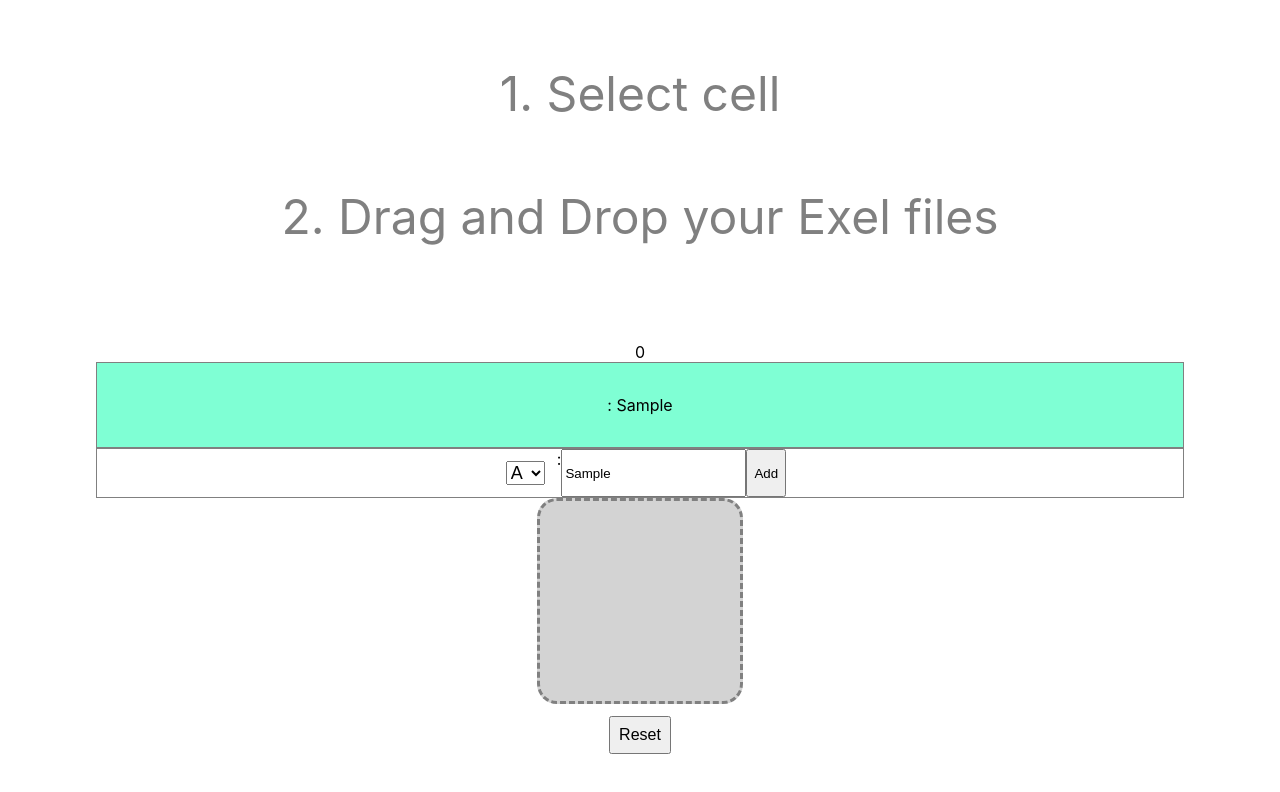
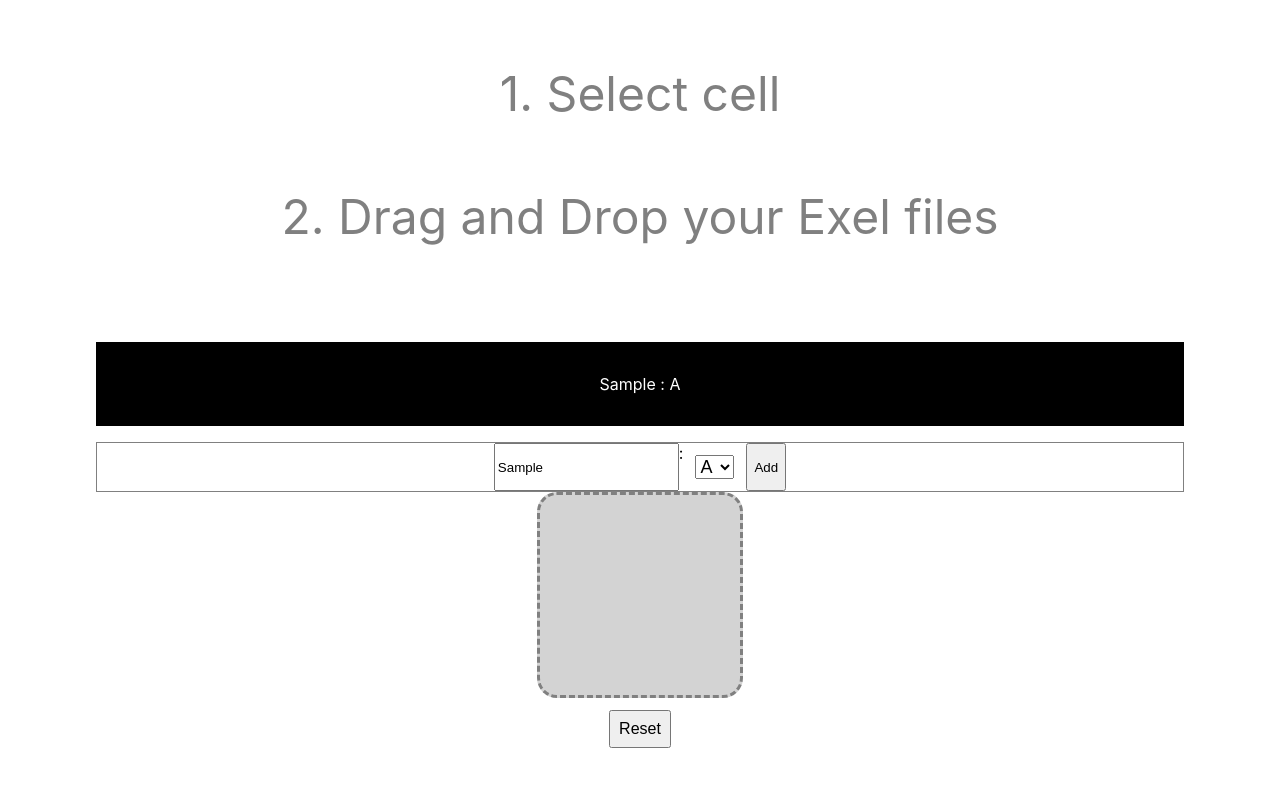
Before and after one commit to csabat/exel-parser, a React (Create React App) app: page / in a window 1280 px wide. Both pictures are taken after typing "Sample" into the empty fields and a click on the button "Add". Shown: the top 792 px of the page. Built offline with nearby package versions, Linux system fonts and the light colour scheme.

Commit message:
single doc

```diff
--- a/src/components/SingleDocParse.js
+++ b/src/components/SingleDocParse.js
@@ -6,9 +6,9 @@ export default class SingleDocParse extends Component {
     state = {
         model: {
         },
-        start: 1,
-        end: 10,
-        column: '',
+        start: 10,
+        end: 20,
+        column: 'A',
         fieldName: '',
         results: [],
         rABS: true
@@ -58,7 +58,7 @@ export default class SingleDocParse extends Component {
 
     renderModel = () => {
       const keys = Object.keys(this.state.model);
-      return keys.map(key => <p>{key} : {this.state.model[key]}</p>)
+      return keys.map(key => <p>{this.state.model[key]} : {key}</p>)
     }
 
     onDrop = (e) => {
@@ -104,13 +104,14 @@ export default class SingleDocParse extends Component {
         return (
 
             <div style={style}>
-            { this.state.results.length && <a href={`data: ${returnJsonData}`} download={'data.json'}>Download Data</a> }
+            { this.state.results.length !== 0 && <a href={`data: ${returnJsonData}`} download={'data.json'}>Download Data</a> }
             <div style={dataModel}>
               {this.renderModel()}
             </div>
               <div style={dataItemStyle}>
-                <ColumnSelector handleColumnChange={(e) => this.handleSelectorChange(e, 'column')}/> :
-                <input value={this.state.model.fieldName} onChange={(e) => this.handleSelectorChange(e, 'fieldName')}/>
+
+                <input value={this.state.model.fieldName} onChange={(e) => this.handleSelectorChange(e, 'fieldName')}/> :
+                <ColumnSelector handleColumnChange={(e) => this.handleSelectorChange(e, 'column')}/>
                 <button onClick={this.addDataField}>Add</button>
               </div>
                 <div  onDrop={this.onDrop} onDragEnter={(e) => e.preventDefault()} onDragOver={e => e.preventDefault()} style={{ height: 200, width: 200, backgroundColor: 'lightGrey', margin: 'auto', border:'3px dashed grey', borderRadius: '20px' }}></div>
@@ -135,6 +136,8 @@ const dataItemStyle = {
 
 const dataModel = {
   padding: '1rem',
-  border: '1px solid grey',
-  backgroundColor: 'aquamarine'
+  minWidth: '10rem',
+  marginBottom: '1rem',
+  backgroundColor: 'black',
+  color: 'white',
 }
```
